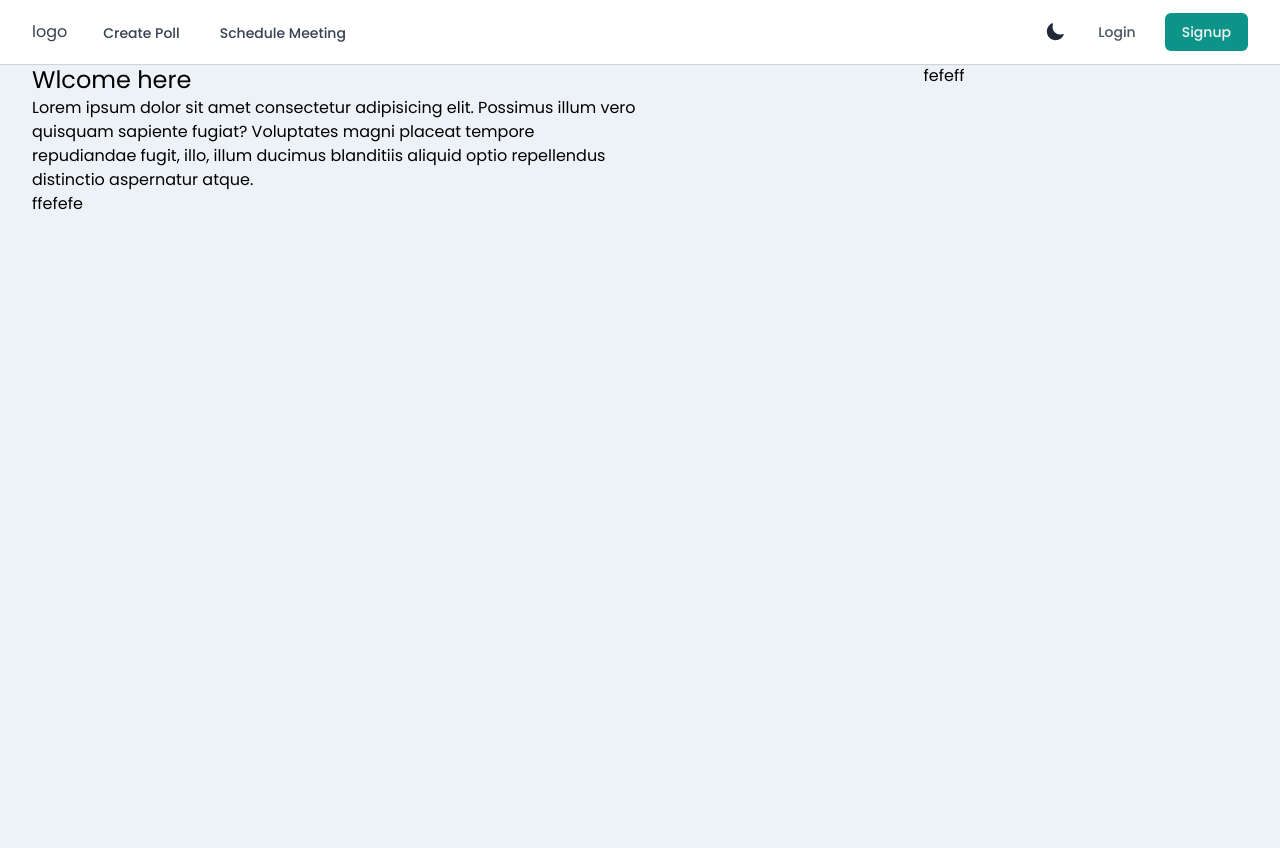
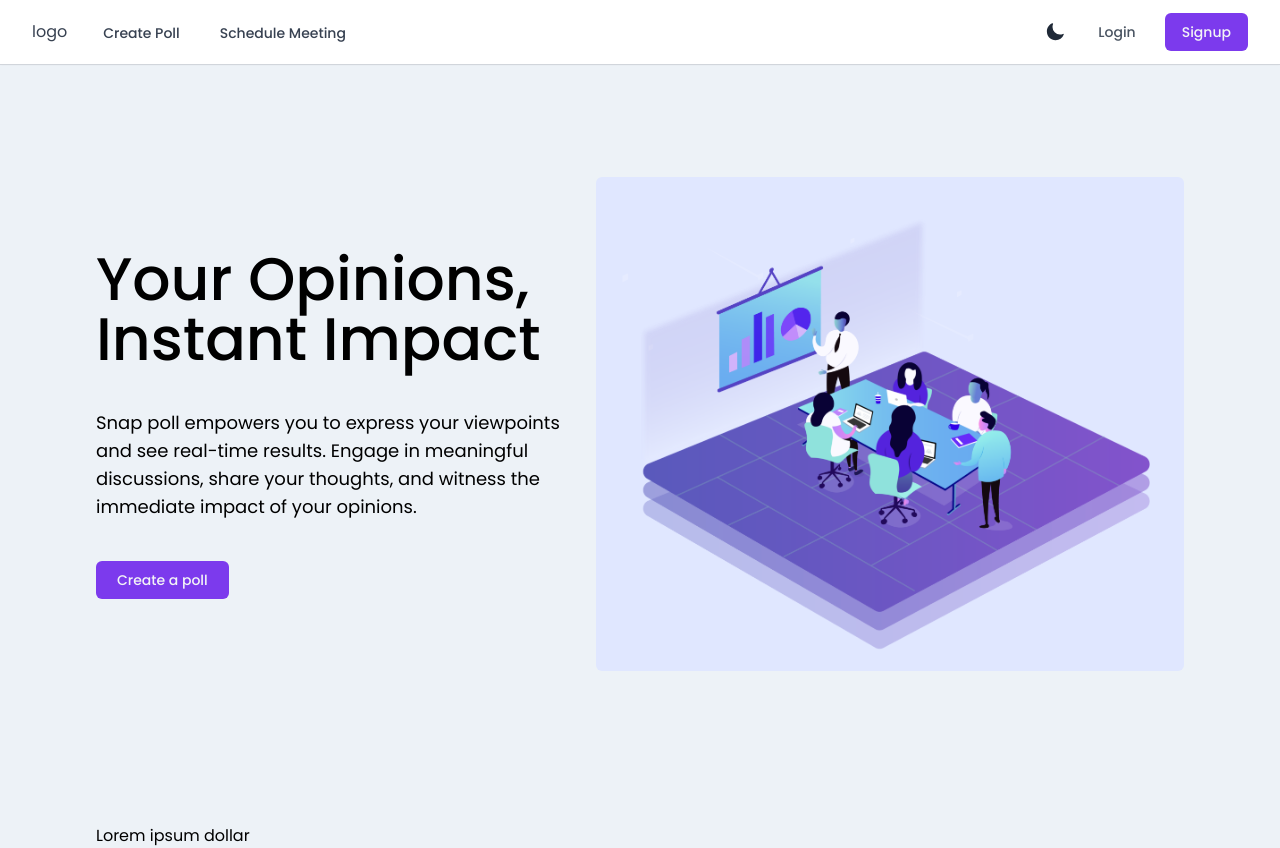
Before and after one commit to rahman778/poll-app, a Next.js app: page / in a window 1280 px wide. Before the commit the page ends 800 px from the top, so only its background shows below. Built offline with nearby package versions, Linux system fonts and the light colour scheme.

Commit message:
implemented hero section in the home page

```diff
--- a/app/globals.css
+++ b/app/globals.css
@@ -8,15 +8,15 @@
    }
 
    .primary-btn {
-     @apply text-gray-100 bg-teal-600 hover:bg-teal-700;
+     @apply text-gray-100 bg-violet-600 hover:bg-violet-700;
    }
 
    .transparent-btn {
-    @apply text-gray-600 dark:text-gray-400 hover:text-teal-600 dark:hover:text-teal-600 font-medium;
+    @apply text-gray-600 dark:text-gray-400 hover:text-violet-600 dark:hover:text-violet-600 font-medium;
   }
 }
 
 ::selection {
-  background: #0d9488;
+  background: #4338ca;
   color: white;
 }
--- a/app/layout.tsx
+++ b/app/layout.tsx
@@ -21,11 +21,11 @@
    return (
       <html lang="en" suppressHydrationWarning>
          <body
-            className={`${poppins.className} bg-[#EDF2F7] dark:bg-[#2D3748]`}
+            className={`${poppins.className} bg-[#EDF2F7] dark:bg-gray-800`}
          >
             <Providers>
                <Navbar />
-               <main className="max-w-7xl 2xl:max-w-screen-2xl mx-auto px-2 sm:px-4 lg:px-8 2xl:px-12">
+               <main className="max-w-6xl 2xl:max-w-screen-2xl mx-auto px-4 sm:px-6 lg:px-8 2xl:px-12">
 
                   {children}
                </main>
--- a/app/page.tsx
+++ b/app/page.tsx
@@ -1,18 +1,36 @@
+import Image from "next/image";
+
 export default function Home() {
-   return <section>
-      <div className="flex flex-col lg:flex-row lg:justify-between">
-         <div className="lg:w-[50%]">
-            <div className="text-2xl">
-               Wlcome here
+   return (
+      <section>
+         <div className="flex flex-col lg:flex-row min-h-[90vh] 2xl:min-h-[75vh] lg:gap-x-2 2xl:gap-x-4 justify-center lg:justify-between items-center">
+            {/* Hero Section */}
+            <div className="lg:w-[50%] pt-6 sm:pt-0">
+               <div className="text-4xl lg:text-6xl 2xl:text-7xl font-medium">
+                  Your Opinions, Instant Impact
+               </div>
+               <p className="lg:text-lg 2xl:text-xl mt-6 lg:mt-10">
+                  Snap poll empowers you to express your viewpoints and see
+                  real-time results. Engage in meaningful discussions, share
+                  your thoughts, and witness the immediate impact of your
+                  opinions.
+               </p>
+               <button className="button primary-btn px-5 mt-8 lg:mt-10">
+                  Create a poll
+               </button>
             </div>
-            <div>
-               Lorem ipsum dolor sit amet consectetur adipisicing elit. Possimus illum vero quisquam sapiente fugiat? Voluptates magni placeat tempore repudiandae fugit, illo, illum ducimus blanditiis aliquid optio repellendus distinctio aspernatur atque.
+            <div className="mx-auto mt-8 lg:mt-0 bg-indigo-100 dark:bg-[#2D3748] rounded-md">
+               <Image
+                  src="/business.png"
+                  width={650}
+                  height={650}
+                  alt="Picture of the author"
+               />
             </div>
-            <button>ffefefe</button>
          </div>
-         <div className="mx-auto order-first lg:order-last">
-            fefeff
+         <div className="mt-10">
+            <div>Lorem ipsum dollar</div>
          </div>
-      </div>
-   </section>;
+      </section>
+   );
 }
--- a/components/Navigation/DesktopNavbar.tsx
+++ b/components/Navigation/DesktopNavbar.tsx
@@ -12,9 +12,9 @@
 function DesktopNavbar({ children, routes }: Props) {
    return (
       <nav className="sticky bg-white dark:bg-gray-900 shadow-sm ring-1 ring-gray-300 dark:ring-gray-700">
-         <div className="max-w-7xl 2xl:max-w-screen-2xl mx-auto px-2 sm:px-4 lg:px-8 2xl:px-12">
+         <div className="max-w-7xl 2xl:max-w-screen-2xl mx-auto px-4 sm:px-6 lg:px-8 2xl:px-12">
             <div className="flex justify-between h-16">
-               <div className="flex truncate px-2 lg:px-0">
+               <div className="flex truncate">
                   <Link
                      href="/"
                      className="flex items-center flex-shrink-0 text-gray-700 dark:text-gray-200"
@@ -46,7 +46,7 @@
                      </div>
                   </div>
                   {/* Mobile button */}
-                  <div className="flex items-center px-2 lg:hidden">
+                  <div className="flex items-center px-2 ml-2 lg:hidden">
                      {children}
                   </div>
                </div>
--- a/components/Navigation/Navbar.tsx
+++ b/components/Navigation/Navbar.tsx
@@ -22,13 +22,13 @@
       id: 1,
       label: "Create Poll",
       path: "",
-      icon: <ChartPieIcon className="h-5 w-5 text-teal-500 flex-shrink" />,
+      icon: <ChartPieIcon className="h-5 w-5 text-violet-500 flex-shrink" />,
    },
    {
       id: 2,
       label: "Schedule Meeting",
       path: "",
-      icon: <CalendarDaysIcon className="h-5 w-5 text-teal-500 flex-shrink" />,
+      icon: <CalendarDaysIcon className="h-5 w-5 text-violet-500 flex-shrink" />,
    },
 ];
 
@@ -65,7 +65,7 @@
          <DesktopNavbar routes={routes}>
             <button
                onClick={() => setIsOpen((prev) => !prev)}
-               className="inline-flex items-center justify-center p-2 rounded-md text-gray-400 hover:text-gray-500 hover:bg-gray-100 dark:hover:text-gray-200 dark:hover:bg-gray-700 focus:outline-none focus:ring-2 focus:ring-inset focus:ring-teal-500"
+               className="inline-flex items-center justify-center p-2 rounded-md text-gray-400 hover:text-gray-500 hover:bg-gray-100 dark:hover:text-gray-200 dark:hover:bg-gray-700 focus:outline-none focus:ring-2 focus:ring-inset focus:ring-violet-500"
             >
                <svg
                   xmlns="http://www.w3.org/2000/svg"
@@ -99,7 +99,7 @@
                      <div className="-mr-2">
                         <button
                            onClick={() => setIsOpen((prev) => !prev)}
-                           className="bg-white dark:bg-gray-800 rounded-md p-1.5 inline-flex items-center justify-center text-gray-400 dark:hover:text-gray-200 dark:hover:bg-gray-700 hover:bg-gray-100 focus:outline-none focus:ring-2 focus:ring-inset focus:ring-teal-500"
+                           className="bg-white dark:bg-gray-800 rounded-md p-1.5 inline-flex items-center justify-center text-gray-400 dark:hover:text-gray-200 dark:hover:bg-gray-700 hover:bg-gray-100 focus:outline-none focus:ring-2 focus:ring-inset focus:ring-violet-500"
                         >
                            <XMarkIcon className="w-6 h-6" />
                            <span className="sr-only">Close menu</span>
@@ -146,7 +146,7 @@
                   <div>
                      <Link
                         href=""
-                        className="w-full flex items-center justify-center px-4 py-2 border border-transparent rounded-md shadow-sm text-base font-medium text-white bg-teal-600 hover:bg-teal-700"
+                        className="w-full flex items-center justify-center px-4 py-2 border border-transparent rounded-md shadow-sm text-base font-medium text-white bg-violet-600 hover:bg-violet-700"
                      >
                         Signup
                      </Link>
```
Also changed, not shown: public/business.png (added).
